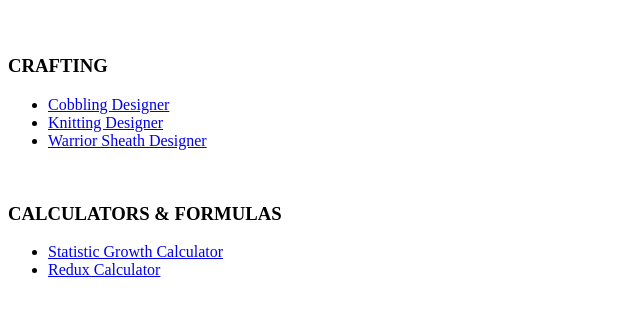
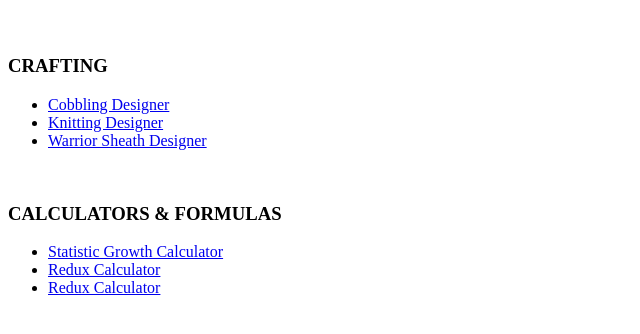
Before and after one commit to Hymore246/hymore246.github.io, a plain HTML site: page index.html in a window 1280 px wide. Shown: the part 48-382 px from the top of the page, without its empty margins (0-640 px from the left). Drawn offline with Linux system fonts and the light colour scheme.

Commit message:
Update index.html
Added 1750 Calculator

```diff
--- a/index.html
+++ b/index.html
@@ -16,6 +16,7 @@
 	<ul>
 		<li><a href="./stat_growth_calculator.html">Statistic Growth Calculator</a></li>
 		<li><a href="./redux_calculator.html">Redux Calculator</a></li>
+		<li><a href="./1750_calculator.html">Redux Calculator</a></li>
 	</ul>
 </BODY>
 </HTML>
```
